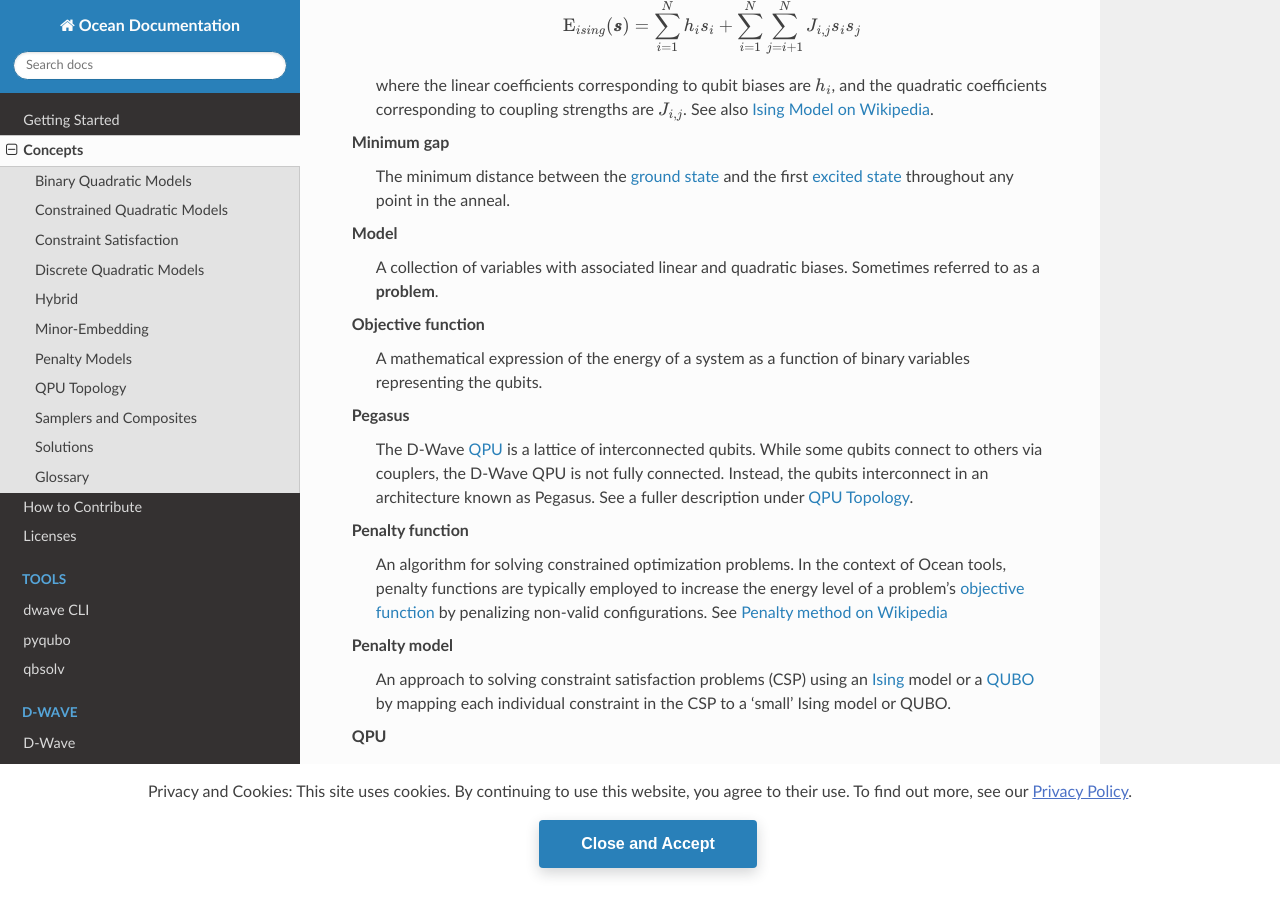
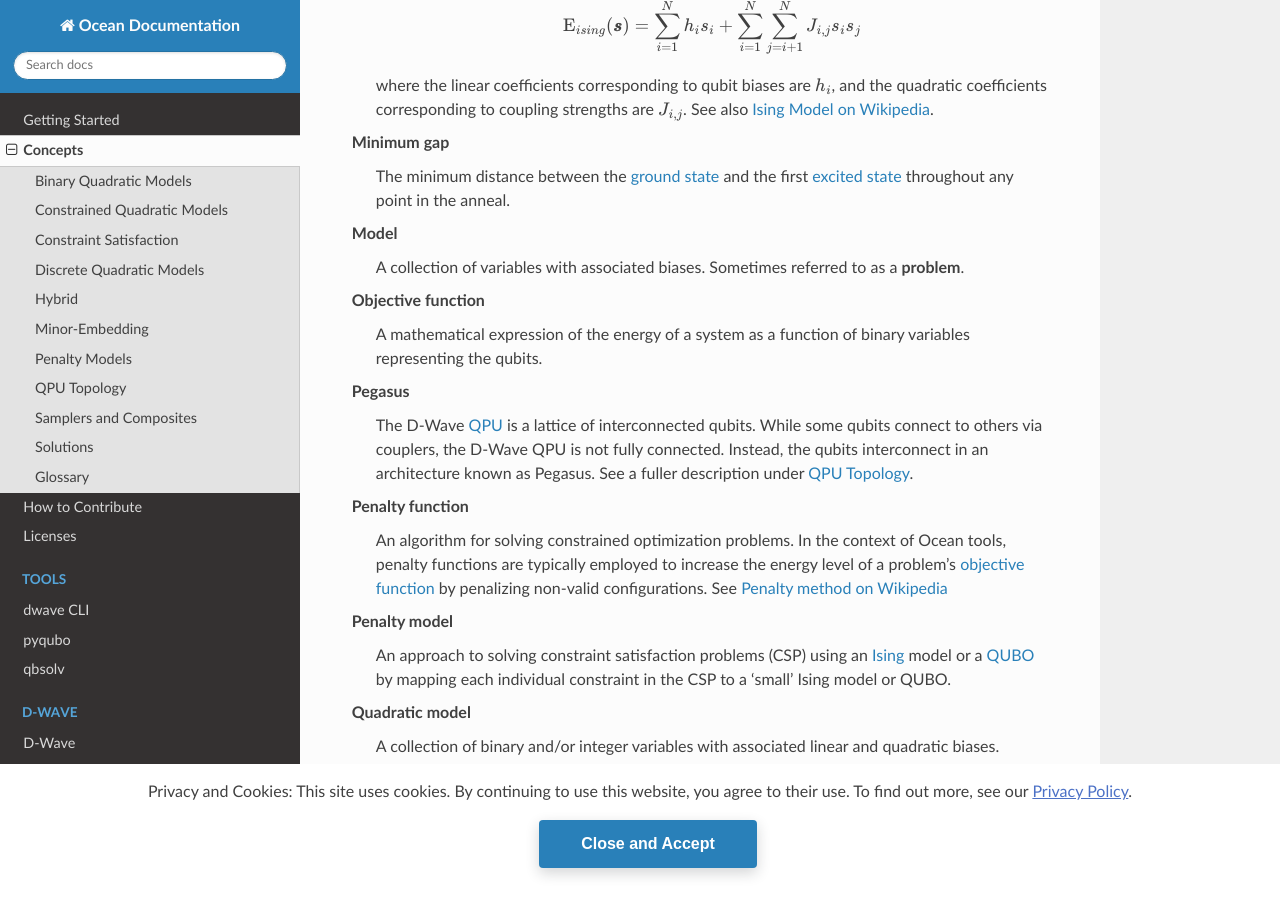
Before and after one commit to dwavesystems/dwave-ocean-sdk, a Sphinx documentation site: the page built from docs/concepts/index.rst, in a window 1280 px wide and 900 px high, scrolled down 3134 px. Built offline with Sphinx 7.4.7 and the Read the Docs theme 2.0.0, drawn with Linux system fonts in a browser that asks for light colours; pages that are not in the unit, such as notebooks, are missing from menus; the version number could not be read and is left out.

Commit message:
Add glossary term qm

```diff
--- a/docs/concepts/index.rst
+++ b/docs/concepts/index.rst
@@ -223,6 +223,10 @@
          An approach to solving constraint satisfaction problems (CSP) using an :term:`Ising` model
          or a :term:`QUBO` by mapping each individual constraint in the CSP to a ‘small’ Ising model
          or QUBO.
+
+      Quadratic model
+         A collection of binary and/or integer variables with associated linear
+         and quadratic biases. Sometimes referred to as a **problem**.
 
       QPU
          Quantum processing unit.
```
Also changed, not shown: other parts of docs/concepts/index.rst (+2 -2 lines).
